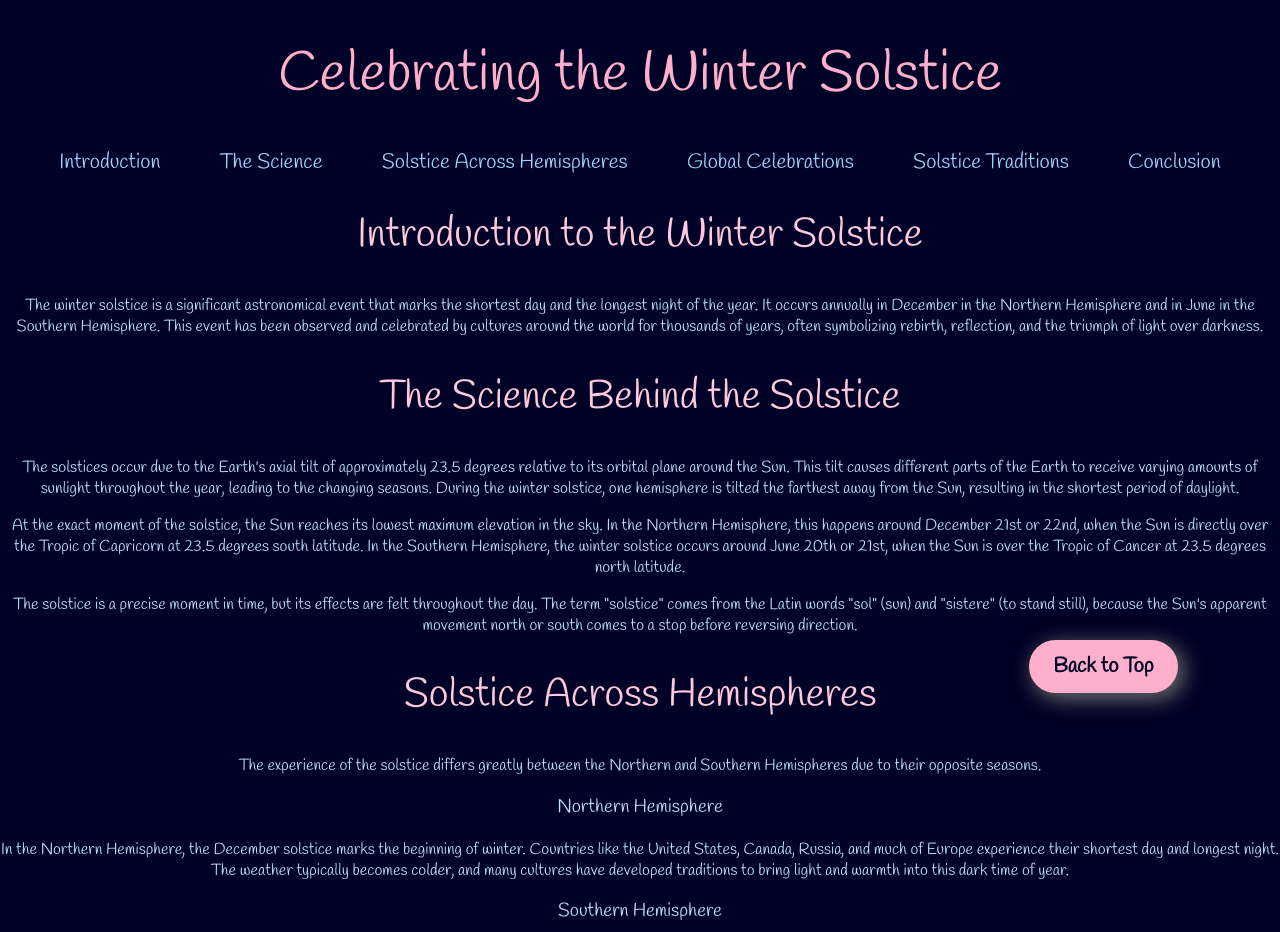
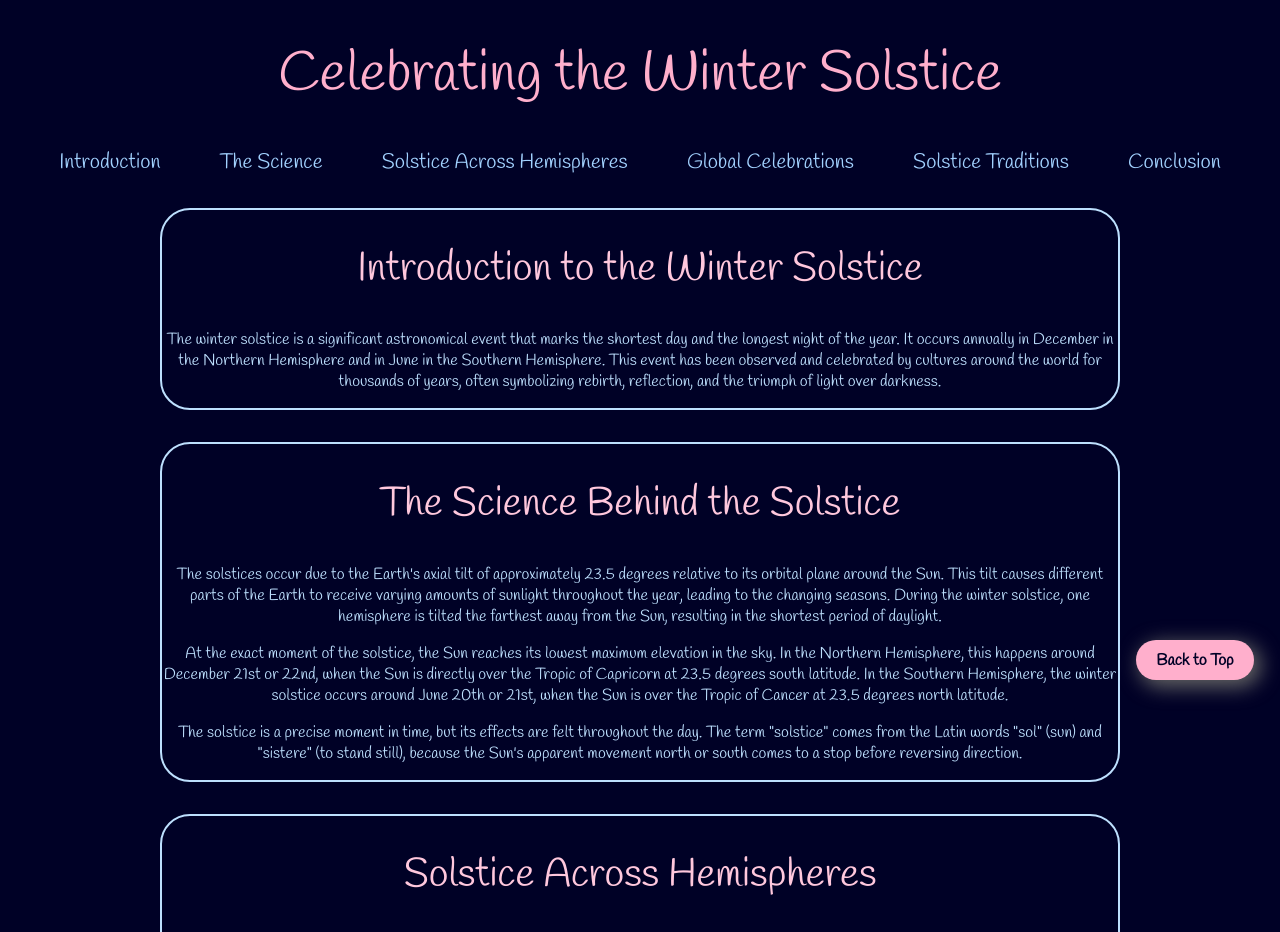
Before and after one commit to Rafiya1207/-winter-solstice-, a plain HTML site: page index.html in a window 1280 px wide. Shown: the top 932 px of the page. Drawn offline with Linux system fonts and the light colour scheme.

Commit message:
add borders to sections

```diff
--- a/index.html
+++ b/index.html
@@ -23,7 +23,7 @@
 		</nav>
 	</header>
 
-	<section id="introduction">
+	<section class="topic-section" id="introduction">
 		<h2 class="sub-headings">Introduction to the Winter Solstice</h2>
 		<p>The winter solstice is a significant astronomical event that marks the shortest day and the longest night of the
 			year. It occurs annually in December in the Northern Hemisphere and in June in the Southern Hemisphere. This event
@@ -31,7 +31,7 @@
 			reflection, and the triumph of light over darkness.</p>
 	</section>
 
-	<section id="science">
+	<section class="topic-section" id="science">
 		<h2 class="sub-headings">The Science Behind the Solstice</h2>
 		<p>The solstices occur due to the Earth's axial tilt of approximately 23.5 degrees relative to its orbital plane
 			around the Sun. This tilt causes different parts of the Earth to receive varying amounts of sunlight throughout
@@ -46,7 +46,7 @@
 			south comes to a stop before reversing direction.</p>
 	</section>
 
-	<section id="hemispheres">
+	<section class="topic-section" id="hemispheres">
 		<h2 class="sub-headings">Solstice Across Hemispheres</h2>
 		<p>The experience of the solstice differs greatly between the Northern and Southern Hemispheres due to their
 			opposite seasons.</p>
@@ -67,7 +67,7 @@
 			event, influenced by local climate and historical traditions.</p>
 	</section>
 
-	<section id="celebrations">
+	<section class="topic-section" id="celebrations">
 		<h2 class="sub-headings">Global Celebrations of the Winter Solstice</h2>
 
 		<article class="celebration" id="newgrange">
@@ -98,7 +98,7 @@
 		</article>
 	</section>
 
-	<section id="traditions">
+	<section class="topic-section" id="traditions">
 		<h2 class="sub-headings">Common Solstice Traditions</h2>
 		<ul>
 			<li><strong>Bonfires and Candles:</strong> Lighting fires and candles is a widespread tradition to represent light
@@ -113,7 +113,7 @@
 		</ul>
 	</section>
 
-	<section id="conclusion">
+	<section class="topic-section" id="conclusion">
 		<h2 class="sub-headings">Conclusion</h2>
 		<p>The winter solstice is a profound event that connects humanity across time and space. Despite differences in
 			culture and climate, people around the world share common themes in their celebrations—hope, renewal, and the
--- a/styles.css
+++ b/styles.css
@@ -58,12 +58,17 @@ li{
 .floating-button {
 	position: fixed;
 	top: 80%;
-	right: 8%;
-	padding: 0.8rem 1.5rem;
+	right: 2%;
+	padding: 0.6em 1.3em;
 	background-color: var(--heading-color);
-	font-size: var(--links-size);
 	font-weight: 600;
 	color: var(--main-bg-color);
 	border-radius: 50px;
 	box-shadow: 5px 5px 20px 2px #656565;
 }
+
+.topic-section {
+	border: 2px solid #BDE0FE;
+	border-radius: 30px;
+	margin: 2rem 10rem;
+}
```
